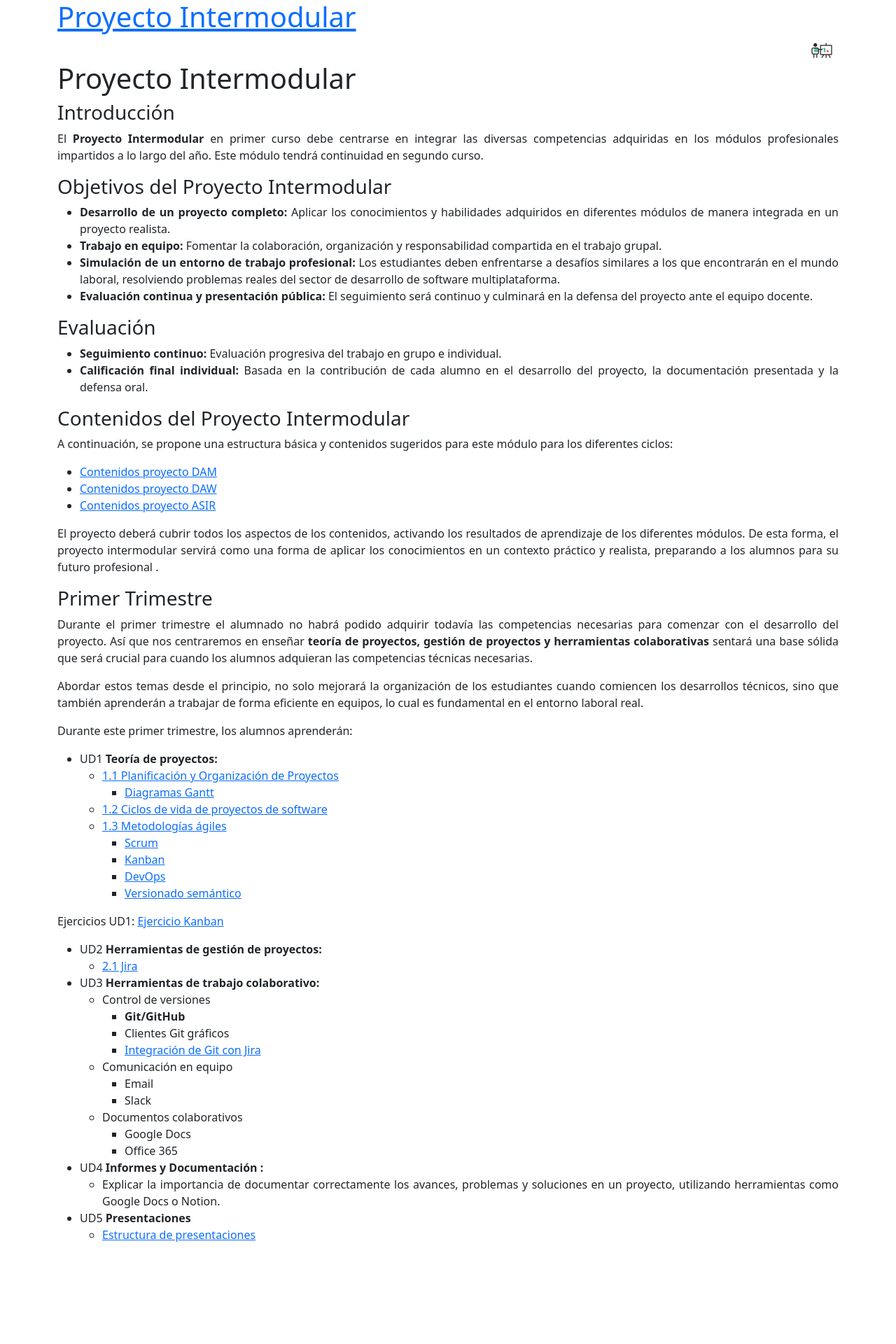
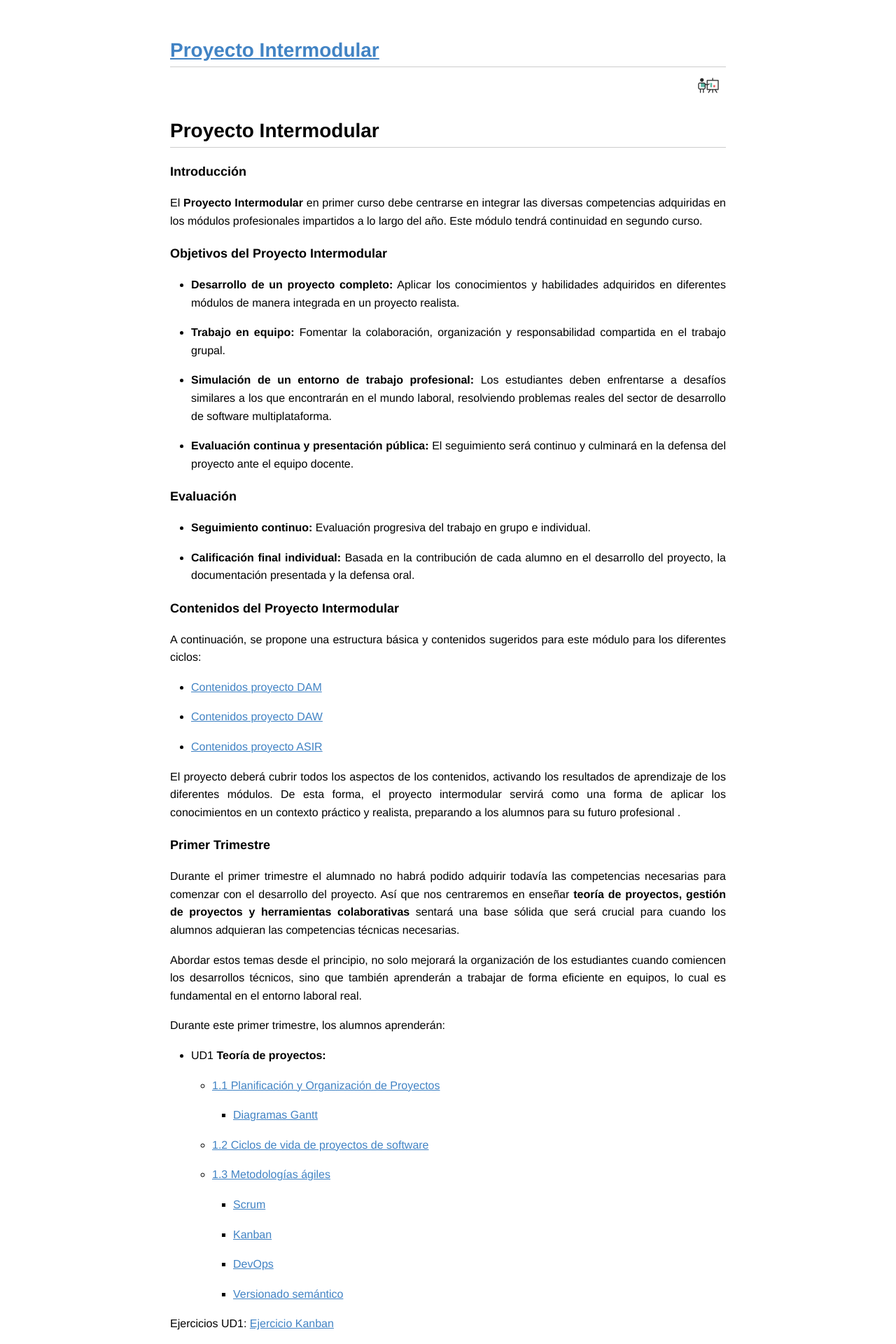
Before and after one commit to fperezIES/proyecto, a Jekyll site: the page built from index.md, in a window 1280 px wide. Shown: the top 1920 px of the page at 70% size. Built offline with Jekyll 4.4.1, drawn with Linux system fonts in a browser that asks for light colours; our own code applies the rules of GitHub Pages for plain Markdown files; before the commit the page ends 1792 px from its top, so only the background shows below that.

Commit message:
Más cambios CSS

```diff
--- a/_layouts/default.html
+++ b/_layouts/default.html
@@ -4,7 +4,7 @@
 		<meta charset="utf-8">
 		<title>{{page.title}}</title>
 		<meta name="viewport" content="width=device-width, initial-scale=1.0">
-		<link href="https://cdn.jsdelivr.net/npm/bootstrap@5.0.1/dist/css/bootstrap.min.css" rel="stylesheet" integrity="sha384-+0n0xVW2eSR5OomGNYDnhzAbDsOXxcvSN1TPprVMTNDbiYZCxYbOOl7+AMvyTG2x" crossorigin="anonymous">
+		<link href="{{ site.baseurl }}/css/github.css" rel="stylesheet">
 		<link href="{{ site.baseurl }}/css/normal.css" rel="stylesheet">
 	</head>
 
--- a/css/github.css
+++ b/css/github.css
@@ -60,6 +60,7 @@
 /* Tamaños de encabezado */
 h1 {
   font-size: 28px;
+  border-bottom: 1px solid #cccccc;
   color: black;
 }
 h2 {
```
